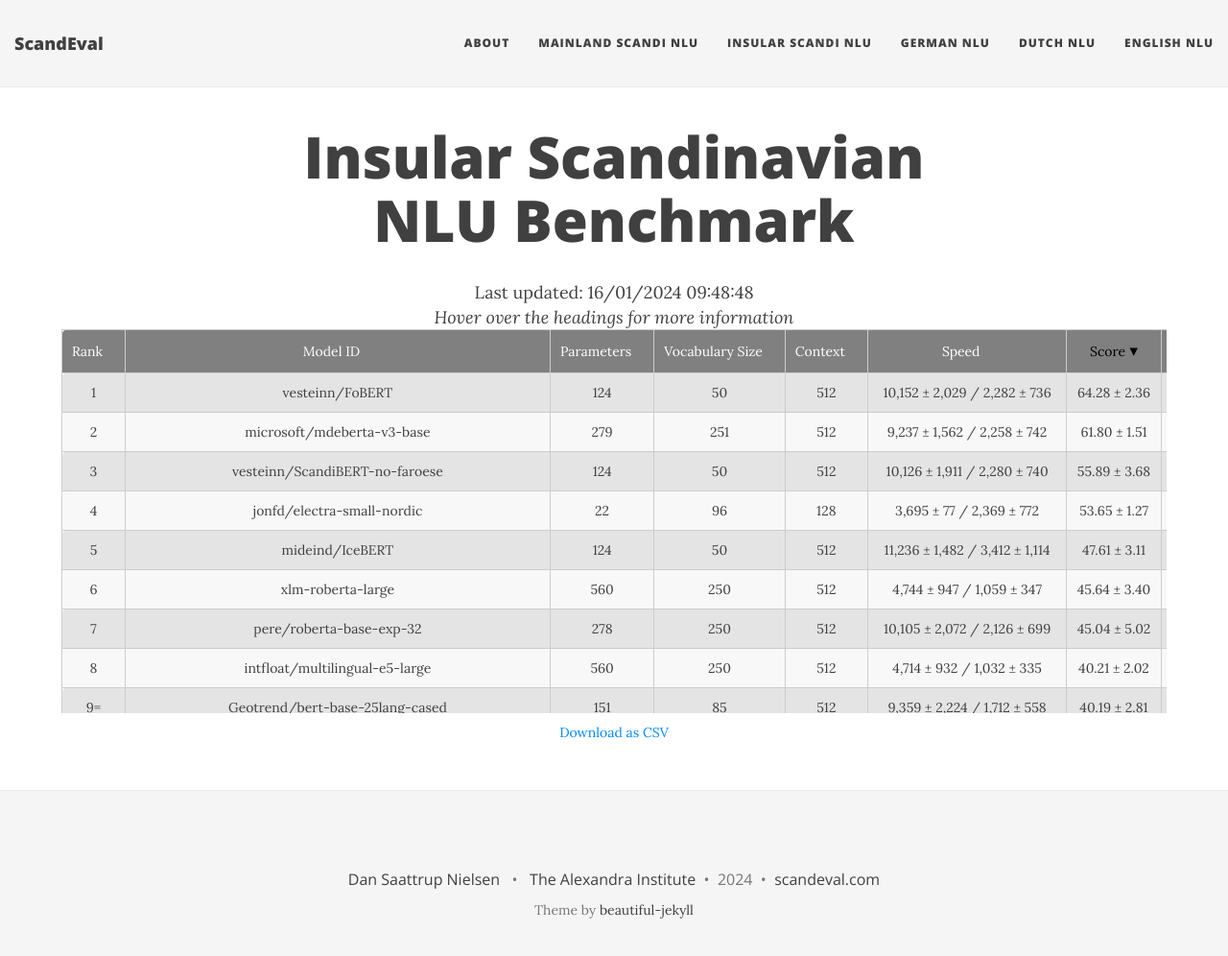
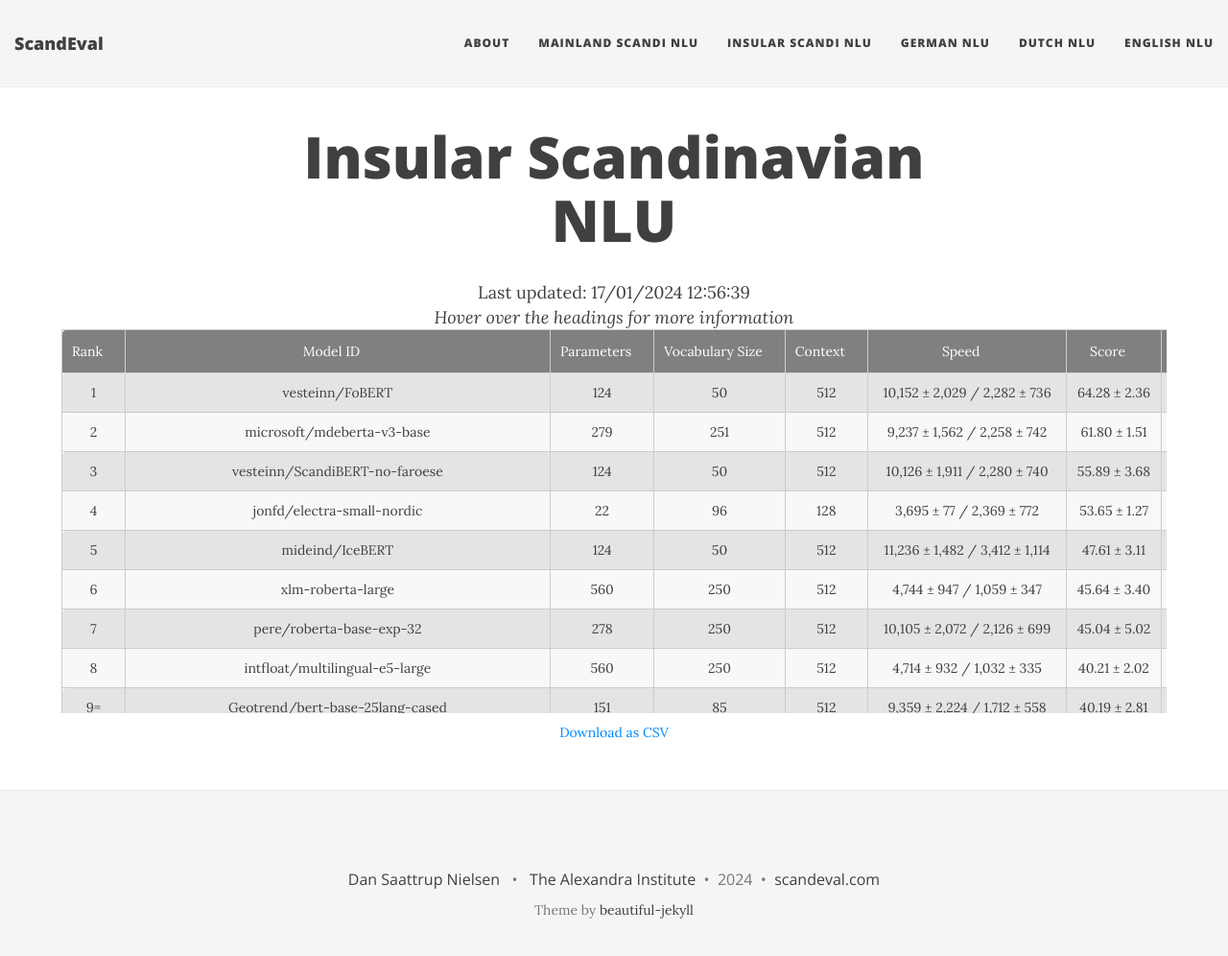
Before and after one commit to ScandEval/scandeval.github.io, a Jekyll site: the page built from insular-scandinavian-nlu.md, in a window 1280 px wide and 1009 px high. Shown: the top 996 px of the window at 96% size. Built offline with Jekyll 4.4.1, drawn with Linux system fonts in a browser that asks for light colours; nearby versions of some CDN libraries.

Commit message:
style: Remove the "benchmark" suffix

```diff
--- a/insular-scandinavian-nlu-benchmark.md
+++ b/insular-scandinavian-nlu.md
@@ -1,13 +1,13 @@
 ---
 layout: leaderboard
-title: Insular Scandinavian NLU Benchmark
+title: Insular Scandinavian NLU
 ---
 
-<center>Last updated: 16/01/2024 09:48:48</center>
+<center>Last updated: 17/01/2024 12:56:39</center>
 <center><i>Hover over the headings for more information</i></center>
 
 <div class="table-wrapper centered">
-<table id="insular-scandinavian-nlu-benchmark" class="sortable fixed centered small-font">
+<table id="insular-scandinavian-nlu" class="sortable fixed centered small-font">
  <thead>
   <tr>
    <th><span data-toggle="tooltip" data-placement="bottom" data-container="body" title="ScandEval statistically significant model rank">Rank</span></th>
@@ -691,5 +691,5 @@
 </div>
 
 <div class="end-note">
-  <a href="https://scandeval.com/insular-scandinavian-nlu-benchmark.csv" target="_blank">Download as CSV</a>
+  <a href="https://scandeval.com/insular-scandinavian-nlu.csv" target="_blank">Download as CSV</a>
 </div>
```
Also changed, not shown: dutch-nlu.md (renamed from dutch-nlu-benchmark.md, +4 -4 lines), english-nlu.md (renamed from english-nlu-benchmark.md, +4 -4 lines), german-nlu.md (renamed from german-nlu-benchmark.md, +4 -4 lines), mainland-scandinavian-nlu.md (renamed from mainland-scandinavian-nlu-benchmark.md, +4 -4 lines), dutch-nlu.csv (renamed from dutch-nlu-benchmark.csv), english-nlu.csv (renamed from english-nlu-benchmark.csv), german-nlu.csv (renamed from german-nlu-benchmark.csv), insular-scandinavian-nlu.csv (renamed from insular-scandinavian-nlu-benchmark.csv), mainland-scandinavian-nlu.csv (renamed from mainland-scandinavian-nlu-benchmark.csv).
